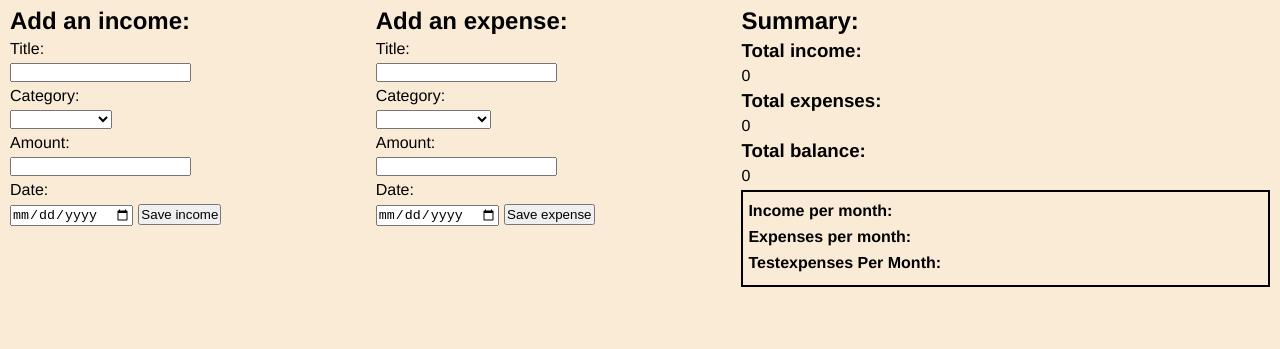
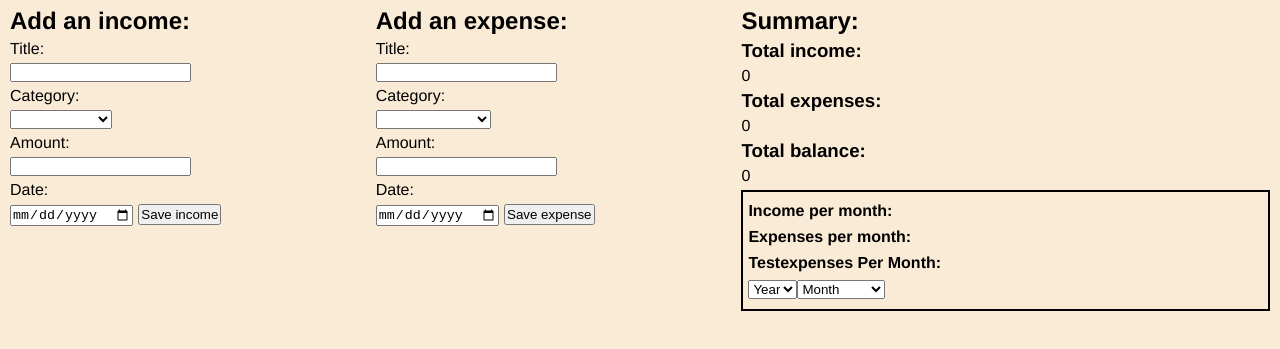
Before and after one commit to mangealonso/BudgetProgram, a plain HTML site: page index.html in a window 1280 px wide. Shown: the part 61-410 px from the top of the page. Drawn offline with nearby package versions, Linux system fonts and the light colour scheme.

Commit message:
Inget funkar som det ska

```diff
--- a/index.html
+++ b/index.html
@@ -136,12 +136,28 @@
 
                 <div id="TestExpensesSection">
                     <h4>Testexpenses Per Month:</h4>
-                    <p>
-                        <ol>
+                    <p><select v-model="testSelectedYear" @change="">
+                        <option value="">Year</option>
+                        <option v-for="year in testYears" :label="year.label">
+                            {{year.label}}
+                        </option>
+                    </select>
+
+                    <select v-model="testSelectedMonth" @change="testComputeMonthlyExpenses">
+                        <option value="">Month</option>
+                        <option v-for="month in testMonths" :key="month.id">
+                            {{ month.label }}
+                        </option>
+                        <p id="testYearDisplay"></p>
+                            <!-- v-show="testSelectedMonth != month.value">
+                            {{ month.label}}: {{month.value}} -->
+
+                    </select>
+                        <!-- <ol>
                         <li v-for="{label, value} in dropDownOptions">
-                            {{label}} {{filterByMonthForOptions(value)}} </label></li>
-                    </ol>
-                </p>
+                            {{label}} {{filterByMonthForOptions(value)}} </li>
+                    </ol> -->
+
 
 
                 </div>
--- a/main.js
+++ b/main.js
@@ -23,27 +23,27 @@ Vue.createApp({
             expenseAmount: '',
             totalExpenses: 0,
 
-
-            testYear: [],
+            testSelectedYear: '',
+            testYears: [],
+            testSelectedMonth: '',
 
             //Class or not?
             testMonths: [
-                { id: 0, label: "January", value:0, },
-                { id: 1, label: "February", value:0 },
-                { id: 2, label: "March", value:0 },
-                { id: 3, label: "April", value:0 },
-                { id: 4, label: "May", value:0 },
-                { id: 5, label: "June", value:0 },
-                { id: 6, label: "July", value:0 },
-                { id: 7, label: "August", value:0 },
-                { id: 8, label: "September", value:0 },
-                { id: 9, label: "October", value:0 },
-                { id: 10, label: "November", value:0 },
-                { id: 11, label: "December", value:0 },
+                { id: 0, label: "January", testMExpense: 0 },
+                { id: 1, label: "February", testMExpense: 0 },
+                { id: 2, label: "March", testMExpense: 0 },
+                { id: 3, label: "April", testMExpense: 0 },
+                { id: 4, label: "May", testMExpense: 0 },
+                { id: 5, label: "June", testMExpense: 0 },
+                { id: 6, label: "July", testMExpense: 0 },
+                { id: 7, label: "August", testMExpense: 0 },
+                { id: 8, label: "September", testMExpense: 0 },
+                { id: 9, label: "October", testMExpense: 0 },
+                { id: 10, label: "November", testMExpense: 0 },
+                { id: 11, label: "December", testMExpense: 0 }
+            ],
 
-                label= "February", "March", "April", "May", "June",
-                "July", "August", "September", "October", "November", "December"
-            ],
+
             /*
                         dropDownOptions: [],
                         filteredByMonth: [],
@@ -100,11 +100,43 @@ Vue.createApp({
 
         hasExpensePosts() {
             return this.expensesPosts.length > 0;
-        }
+        },
 
         //     incomeCategoryPay() {
         //         return this.incomePosts.filter(incomePosts => incomePosts.incomeCategory === 'Pay')
         //     }
+
+        testComputeMonthlyExpenses () {
+
+            if (!this.testSelectedYear == '' && !this.testSelectedMonth == '' ) {
+            let testCurrentYear = this.testSelectedYear;
+            let testCurrentMonthString = this.testSelectedMonth;
+
+            if (testCurrentMonthString === "March")
+            {
+                testCurrentMonthString = "mars";
+            }
+            let testCurrentMonthId = this.testSelectedMonth.id;
+
+
+
+            this.expensesPosts.forEach(post => {
+                const testYear = new Date(post.expenseDate).toLocaleString('default', { year: 'numeric' });
+                const testMonth = new Date(post.expenseDate).toLocaleString('default', { month:'long'}).toLowerCase();
+
+                if (testYear === testCurrentYear && testMonth === testCurrentMonthString.toLowerCase()) {
+
+                    const testDesiredObject = this.testMonths.filter(obj => obj.label == testCurrentMonthString)[0]
+
+                    testDesiredObject.testMExpense += post.expenseAmount;
+
+                }
+
+            })
+
+        }
+    }
+
     },
 
     methods: {
@@ -172,9 +204,30 @@ Vue.createApp({
 
             this.saveToLocalStorage();
 
+
+            //Testar en metod här
+            this.testUpdateYearAndMonth(expenseObject, this.testMonths, this.testYears);
+
             /* this.checkDropDownObject(expenseObject)
 
             this.checkMonthsWithExpenses(expenseObject); */
+
+        },
+
+        testUpdateYearAndMonth(expenseObject, testMonths, testYears) {
+
+            const testTemporaryMonth = new Date(expenseObject.expenseDate).toLocaleString('default', { month: 'long' });
+            const testTemporaryYear = new Date(expenseObject.expenseDate).toLocaleString('default', { year: 'numeric' });
+
+            let yearObject = {
+                label: testTemporaryYear
+            };
+
+            const yearExists = this.testYears.some((year) => year.label === testTemporaryYear);
+            if (!yearExists) {
+                this.testYears.push(yearObject)
+            }
+
 
         },
 
@@ -309,6 +362,10 @@ Vue.createApp({
                     this.calculateIncome(this.incomePosts);
                     this.calculateExpenses(this.expensesPosts);
 
+                    this.expensesPosts.forEach(expensesPost => {
+                        this.testUpdateYearAndMonth(expensesPost)
+                    });
+
                     /* this.expensesPosts.forEach(expensesPost => {
                         this.checkDropDownObject(expensesPost);
                         this.checkMonthsWithExpenses(expensesPost);
```
